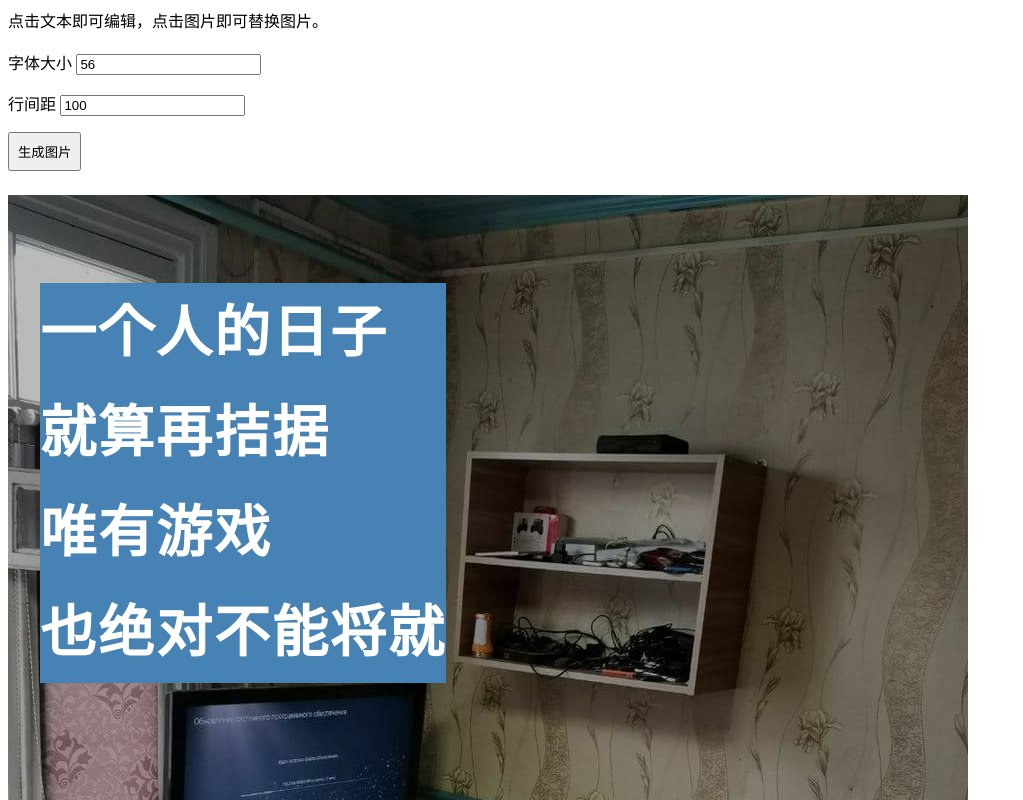
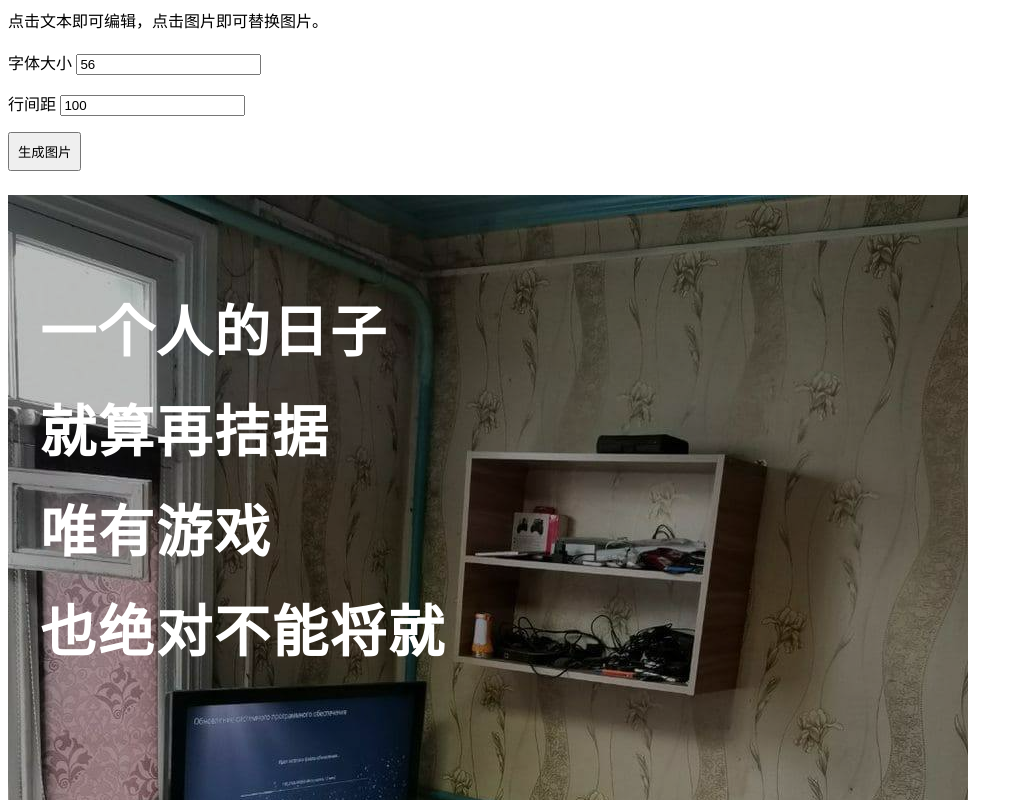
Before and after one commit to xiaogdgenuine/huabei-ad-generator, a plain HTML site: page index.html in a window 1280 px wide. Shown: the top 800 px of the page, without its empty margins (0-1023 px from the left). Drawn offline with Linux system fonts and the light colour scheme; a web font is replaced by a local one.

Commit message:
去除背景色

```diff
--- a/index.html
+++ b/index.html
@@ -47,7 +47,7 @@
         .copywriting {
             color: white;
             font-weight: bold;
-            background: steelblue;
+            /*background: steelblue;*/
             font-size: 56px;
             line-height: 100px;
             letter-spacing: 2px;
```
